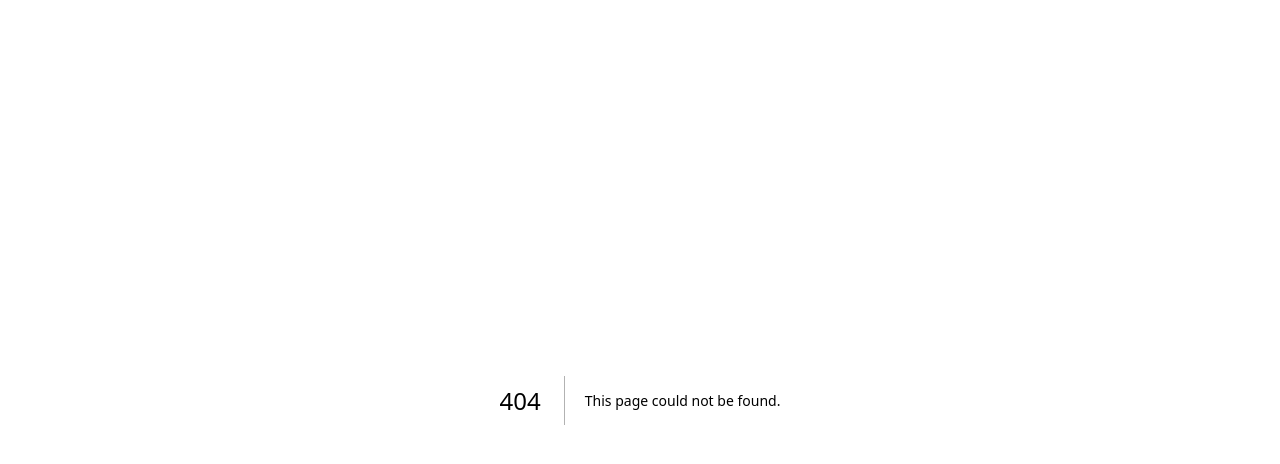
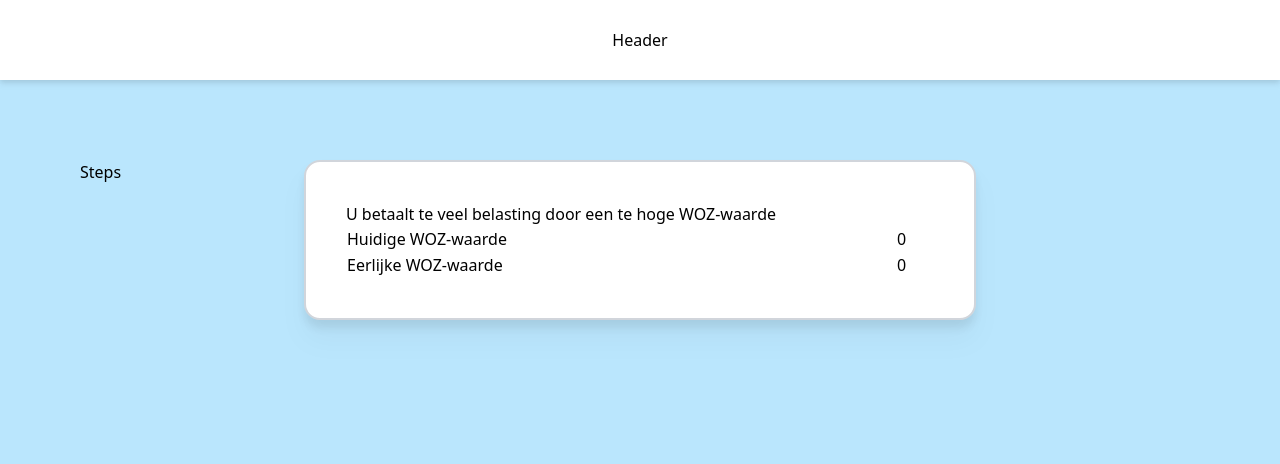
Before and after one commit to boris-arkenaar/eerlijke-woz, a Next.js app: page /savings in a window 1280 px wide. Before the commit this address had no page. Shown: the top 464 px of the page. Built offline with nearby package versions, Linux system fonts and the light colour scheme.

Commit message:
Add final pages

```diff
--- a/components/app-state.tsx
+++ b/components/app-state.tsx
@@ -4,6 +4,12 @@ import { Address } from "./use-address-lookup";
 type AppState = {
   address: Address | null;
   setAddress: Dispatch<SetStateAction<AppState["address"]>>;
+  showBusiness: boolean;
+  setShowBusiness: Dispatch<SetStateAction<AppState["showBusiness"]>>;
+  woz: number;
+  setWoz: Dispatch<SetStateAction<AppState["woz"]>>;
+  ewoz: number;
+  setEwoz: Dispatch<SetStateAction<AppState["ewoz"]>>;
 };
 
 type Props = {
@@ -15,6 +21,12 @@ const noop = () => {};
 const defaultValue = {
   address: null,
   setAddress: noop,
+  showBusiness: false,
+  setShowBusiness: noop,
+  woz: 0,
+  setWoz: noop,
+  ewoz: 0,
+  setEwoz: noop,
 };
 
 export const AppContext = createContext<AppState>(defaultValue);
@@ -22,11 +34,22 @@ const Provider = AppContext.Provider;
 
 export const AppState: FC<Props> = ({ children }) => {
   const [address, setAddress] = useState<AppState["address"]>(null);
+  const [showBusiness, setShowBusiness] =
+    useState<AppState["showBusiness"]>(false);
+  const [woz, setWoz] = useState<AppState["woz"]>(0);
+  const [ewoz, setEwoz] = useState<AppState["ewoz"]>(0);
+
   return (
     <Provider
       value={{
         address,
         setAddress,
+        showBusiness,
+        setShowBusiness,
+        woz,
+        setWoz,
+        ewoz,
+        setEwoz,
       }}
     >
       {children}
--- /dev/null
+++ b/components/business.tsx
@@ -0,0 +1,20 @@
+import { useRouter } from "next/router";
+import { FC, useContext } from "react";
+import { AppContext } from "./app-state";
+
+const Business: FC = () => {
+  const router = useRouter();
+  const { address } = useContext(AppContext);
+
+  return (
+    <div className="fixed top-0 left-0 right-0 bottom-0 backdrop-blur">
+      <div className="grid justify-center space-20 mt-20 py-20">
+        <div className="w-screen max-w-2xl bg-white border-2 border-gray-300 rounded-2xl drop-shadow-xl p-10">
+          Adres heeft een zakelijke of gemende bestemming
+        </div>
+      </div>
+    </div>
+  );
+};
+
+export default Business;
--- a/components/confirmation.tsx
+++ b/components/confirmation.tsx
@@ -1,8 +1,34 @@
-import { FC, useContext } from "react";
+import { useRouter } from "next/router";
+import { FC, useContext, useEffect, useState } from "react";
 import { AppContext } from "./app-state";
+import Business from "./business";
+import { useWoz } from "./use-woz";
 
 const Confirmation: FC = () => {
-  const { address } = useContext(AppContext);
+  const router = useRouter();
+  const { address, setShowBusiness, setWoz, setEwoz } = useContext(AppContext);
+  const { woz, ewoz } = useWoz(address);
+  const [ready, setReady] = useState(false);
+
+  const onNextClick = () => {
+    if (address?.gebruiksdoel !== "woonfunctie") {
+      setShowBusiness(true);
+    } else {
+      setReady(true);
+    }
+  };
+
+  const onPreviousClick = () => {
+    router.push("/start");
+  };
+
+  useEffect(() => {
+    if (ready && woz && ewoz) {
+      setWoz(woz);
+      setEwoz(ewoz);
+      router.push(ewoz < woz ? "/savings" : "/no-savings");
+    }
+  }, [ready, woz, ewoz]);
 
   return (
     <div className="">
@@ -10,18 +36,59 @@ const Confirmation: FC = () => {
       <p className="mb-5">
         Zie binnen 1 minuut of uw WOZ-waarde klopt en hoeveel u kunt besparen.
       </p>
+      <ol>
+        <li className="flex my-2">
+          <span className="flex justify-center bg-sky-700 text-white rounded-full mr-2 w-6 h-6">
+            1
+          </span>
+          Controleer uw woninggegevens.
+        </li>
+        <li className="flex my-2">
+          <span className="flex justify-center bg-sky-700 text-white rounded-full mr-2 w-6 h-6">
+            2
+          </span>
+          Zie hoeveel u kunt besparen.
+        </li>
+        <li className="flex my-2">
+          <span className="flex justify-center bg-sky-700 text-white rounded-full mr-2 w-6 h-6">
+            3
+          </span>
+          Eerlijke WOZ regelt het bezwaar voor u.
+        </li>
+      </ol>
+      <div className="w-full my-4 px-5 py-2 bg-neutral-200 rounded">
+        Voldoet aan AVG privacywetgeving
+      </div>
       {address && (
-        <div className="w-full h-12 flex items-center px-5 cursor-pointer hover:bg-sky-100">
-          <span className="line-12 pr-2">
-            {address.openbareruimte} {address.huisnummer}
-            {address.huisletter ? `-${address.huisletter}` : ""}
-            {address.huisnummertoevoeging},
-          </span>{" "}
-          <span className="text-sm text-neutral-500">
-            {address.postcode}, {address.woonplaats}
-          </span>
-        </div>
+        <>
+          <label className="block font-bold pb-2">Uw adres</label>
+          <div className="w-full p-5 bg-neutral-200 rounded">
+            <span>
+              {address.openbareruimte} {address.huisnummer}
+              {address.huisletter ? `-${address.huisletter}` : ""}
+              {address.huisnummertoevoeging}
+            </span>
+            <br />
+            <span>
+              {address.postcode}, {address.woonplaats}
+            </span>
+          </div>
+        </>
       )}
+      <div className="flex flex-row-reverse justify-between mt-5">
+        <button
+          className="h-12 bg-sky-600 text-white rounded-md px-4 line-12 drop-shadow"
+          onClick={onNextClick}
+        >
+          Volgende
+        </button>
+        <button
+          className="h-12 bg-white border-2 border-neutral-200 rounded-md px-4 line-12 drop-shadow"
+          onClick={onPreviousClick}
+        >
+          Vorige
+        </button>
+      </div>
     </div>
   );
 };
--- a/components/container.tsx
+++ b/components/container.tsx
@@ -1,4 +1,6 @@
-import { FC } from "react";
+import { FC, useContext } from "react";
+import { AppContext } from "./app-state";
+import Business from "./business";
 import Header from "./header";
 import Steps from "./steps";
 
@@ -7,6 +9,8 @@ type Props = {
 };
 
 const Container: FC<Props> = ({ children }) => {
+  const { showBusiness } = useContext(AppContext);
+
   return (
     <div className="bg-sky-200 h-screen">
       <Header />
@@ -16,6 +20,7 @@ const Container: FC<Props> = ({ children }) => {
           {children}
         </div>
       </div>
+      {showBusiness && <Business />}
     </div>
   );
 };
--- /dev/null
+++ b/components/use-woz.ts
@@ -0,0 +1,37 @@
+import { useEffect, useState } from "react";
+import { useDebounce } from "usehooks-ts";
+import { Address } from "./use-address-lookup";
+
+type Data = {
+  woz: Number;
+  ewoz: Number;
+};
+
+export const useWoz = (address: Address | null) => {
+  const [woz, setWoz] = useState(0);
+  const [ewoz, setEwoz] = useState(0);
+  const [data, setData] = useState<Data | null>(null);
+  const debouncedValue = useDebounce(woz, 500);
+  const error = false;
+
+  useEffect(() => {
+    if (address?.gebruiksdoel === "woonfunctie") {
+      setWoz(Math.floor(Math.random() * 50 + 400));
+      setEwoz(Math.floor(Math.random() * 50 + 400));
+    }
+  }, []);
+
+  useEffect(() => {
+    setData({
+      woz,
+      ewoz,
+    });
+  }, [debouncedValue]);
+
+  return {
+    woz: data?.woz,
+    ewoz: data?.ewoz,
+    isLoading: !error && !data,
+    isError: error,
+  };
+};
--- /dev/null
+++ b/pages/no-savings.tsx
@@ -0,0 +1,30 @@
+import type { NextPage } from "next";
+import { useContext } from "react";
+import { AppContext } from "../components/app-state";
+import Container from "../components/container";
+
+const NoSavingsPage: NextPage = () => {
+  const { woz, ewoz } = useContext(AppContext);
+
+  return (
+    <Container>
+      <>
+        <h1>Uw WOZ-waarde is waarschijnlijk niet te hoog</h1>
+        <table className="w-full">
+          <tbody>
+            <tr>
+              <td>Huidige WOZ-waarde</td>
+              <td>{woz * 1000}</td>
+            </tr>
+            <tr>
+              <td>Eerlijke WOZ-waarde</td>
+              <td>{ewoz * 1000}</td>
+            </tr>
+          </tbody>
+        </table>
+      </>
+    </Container>
+  );
+};
+
+export default NoSavingsPage;
--- /dev/null
+++ b/pages/savings.tsx
@@ -0,0 +1,30 @@
+import type { NextPage } from "next";
+import { useContext } from "react";
+import { AppContext } from "../components/app-state";
+import Container from "../components/container";
+
+const SavingsPage: NextPage = () => {
+  const { woz, ewoz } = useContext(AppContext);
+
+  return (
+    <Container>
+      <>
+        <h1>U betaalt te veel belasting door een te hoge WOZ-waarde</h1>
+        <table className="w-full">
+          <tbody>
+            <tr>
+              <td>Huidige WOZ-waarde</td>
+              <td>{woz * 1000}</td>
+            </tr>
+            <tr>
+              <td>Eerlijke WOZ-waarde</td>
+              <td>{ewoz * 1000}</td>
+            </tr>
+          </tbody>
+        </table>
+      </>
+    </Container>
+  );
+};
+
+export default SavingsPage;
```
